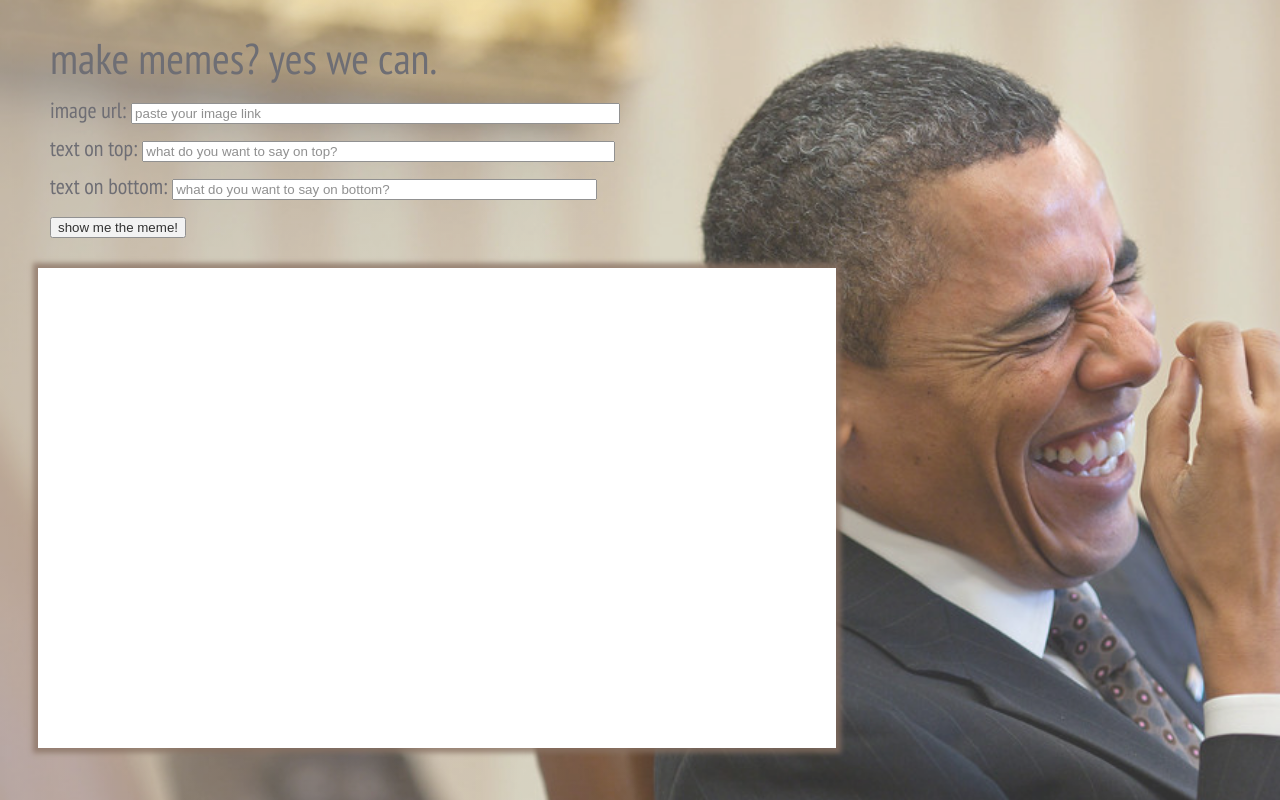
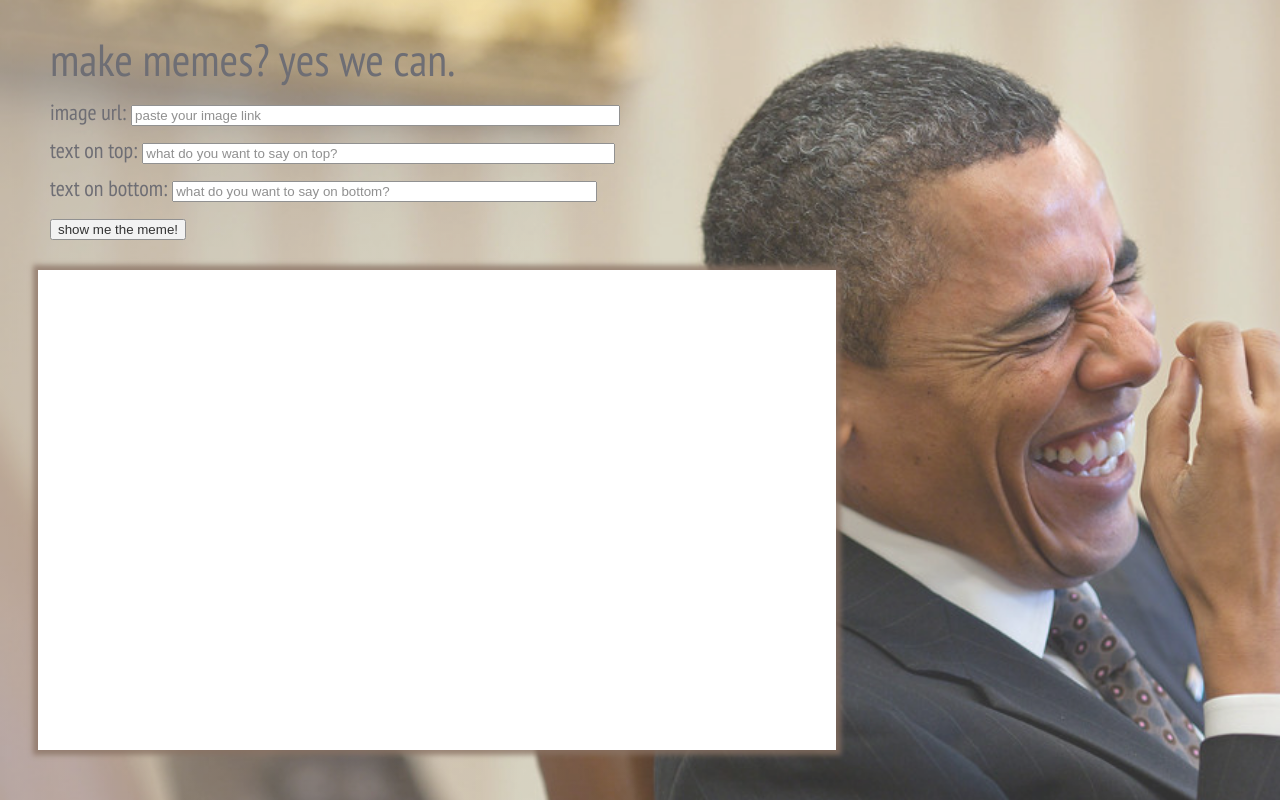
Before and after one commit to hatz7505/meme-generator, a plain HTML site: page index.html in a window 1280 px wide. Drawn offline with Linux system fonts and the light colour scheme.

Commit message:
adjusted header

```diff
--- a/index.css
+++ b/index.css
@@ -29,7 +29,7 @@ body, html {
     font-weight: normal;
     margin-top: 30px;
     margin-left: 50px;
-    font-size: 43px;
+    font-size: 45px;
     margin-bottom: 0;
 }
 .form {
```
